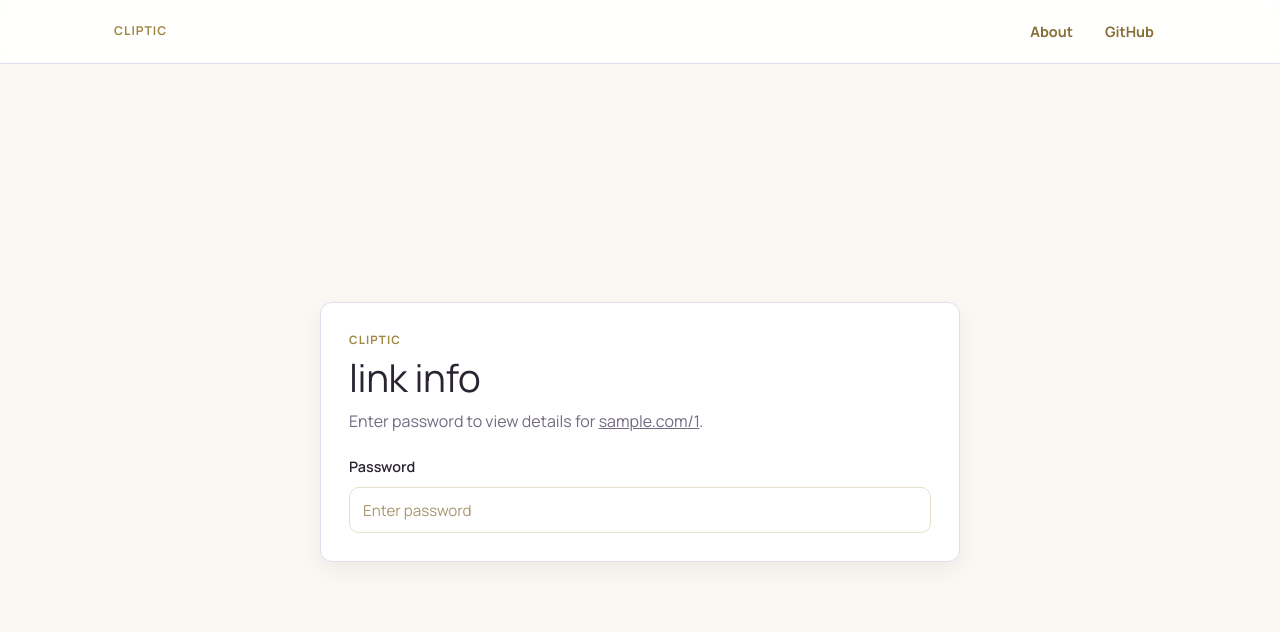
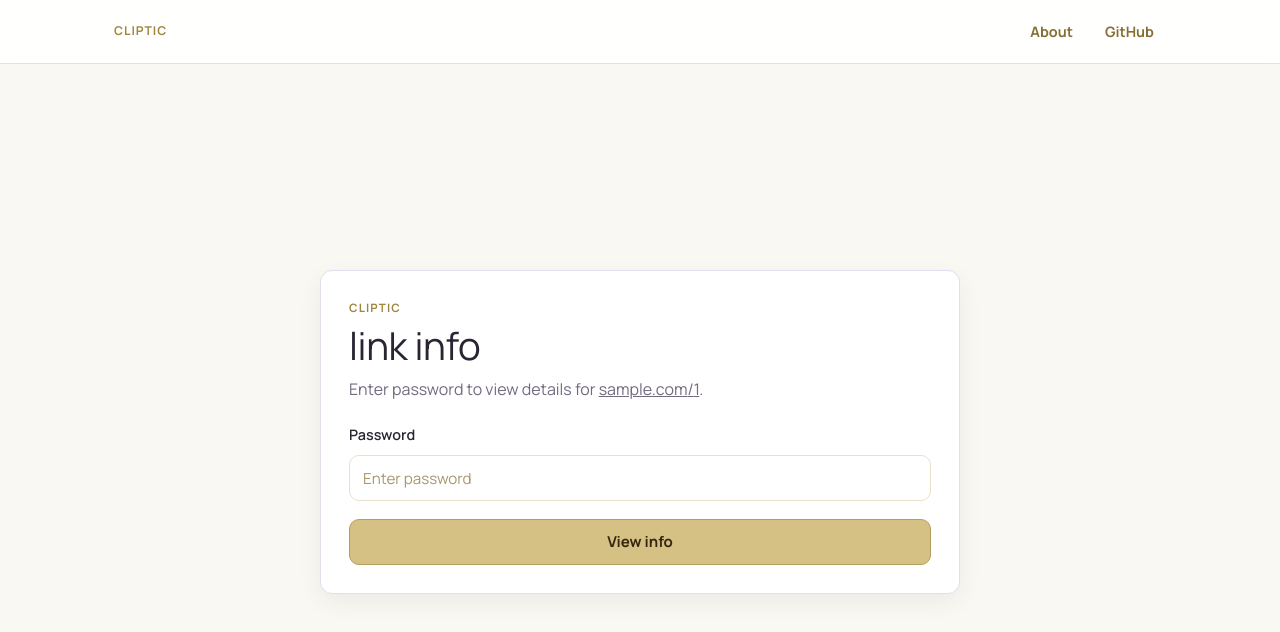
Before and after one commit to mtxrii/cliptic, a Next.js app in the folder cliptic-frontend/: page /info/1 in a window 1280 px wide. Shown: the top 632 px of the page. Built offline with nearby package versions, Linux system fonts and the light colour scheme.

Commit message:
Added handleSubmit() and sent state to /info page
--@codex

```diff
--- a/cliptic-frontend/app/info/[alias]/page.js
+++ b/cliptic-frontend/app/info/[alias]/page.js
@@ -1,24 +1,104 @@
+"use client";
+
+import { useState } from "react";
+
 const REDIRECT_BASE_URL = "sample.com";
+const INFO_URL = "http://localhost:8080/url";
+const HARDCODED_PASSCODE = "your-passcode";
 
 export default function LinkInfoPage({ params }) {
   const alias = params?.alias || "";
+  const [password, setPassword] = useState("");
+  const [isSubmitting, setIsSubmitting] = useState(false);
+  const [error, setError] = useState("");
+  const [urlInfo, setUrlInfo] = useState(null);
+
+  const handleSubmit = async (event) => {
+    event.preventDefault();
+    setError("");
+    setIsSubmitting(true);
+
+    try {
+      const response = await fetch(
+        `${INFO_URL}?alias=${encodeURIComponent(alias)}&passcode=${encodeURIComponent(HARDCODED_PASSCODE)}`,
+        { method: "GET" }
+      );
+
+      const payload = await response.json();
+
+      if (!response.ok) {
+        throw new Error(payload?.message || "Unable to fetch link info.");
+      }
+
+      const firstUrl = payload?.urls?.[0];
+      if (!firstUrl) {
+        throw new Error("No URL info found for this alias.");
+      }
+
+      setUrlInfo(firstUrl);
+      setPassword("");
+    } catch (requestError) {
+      setError(requestError.message || "Something went wrong.");
+    } finally {
+      setIsSubmitting(false);
+    }
+  };
 
   return (
     <main className="page-wrap">
       <section className="form-shell">
         <p className="eyebrow">Cliptic</p>
         <h1>link info</h1>
-        <p className="subtitle">Enter password to view details for <a style={{textDecoration: 'underline'}} href={`${REDIRECT_BASE_URL}/${alias}`} target="_blank" rel="noopener noreferrer">{REDIRECT_BASE_URL}/{alias}</a>.</p>
 
-        <form className="shortener-form" noValidate>
+        {urlInfo ? (
+          <div className="result-panel">
+            <p className="result-label">Alias</p>
+            <p className="result-original">{urlInfo.alias}</p>
+
+            <p className="result-label">Is Custom Alias</p>
+            <p className="result-original">{String(urlInfo.isCustomAlias)}</p>
+
+            <p className="result-label">Original URL</p>
+            <p className="result-original">{urlInfo.originalUrl}</p>
+
+            <p className="result-label">Redirect URL</p>
+            <p className="result-original">{urlInfo.redirectUrl}</p>
+
+            <p className="result-label">Created By</p>
+            <p className="result-original">{urlInfo.createdBy}</p>
+          </div>
+        ) : (
+          <>
+            <p className="subtitle">
+              Enter password to view details for{" "}
+              <a
+                style={{ textDecoration: "underline" }}
+                href={`${REDIRECT_BASE_URL}/${alias}`}
+                target="_blank"
+                rel="noopener noreferrer"
+              >
+                {REDIRECT_BASE_URL}/{alias}
+              </a>
+              .
+            </p>
+
+            <form onSubmit={handleSubmit} className="shortener-form" noValidate>
               <label htmlFor="password">Password</label>
               <input
                 id="password"
                 type="password"
                 autoComplete="current-password"
                 placeholder="Enter password"
+                value={password}
+                onChange={(event) => setPassword(event.target.value)}
               />
+              {error ? <p className="error-message">{error}</p> : null}
+              <button type="submit" disabled={isSubmitting}>
+                {isSubmitting ? "Loading..." : "View info"}
+              </button>
             </form>
+          </>
+        )}
       </section>
     </main>
   );
```
Lines whose indentation alone changed are shown as unchanged.
